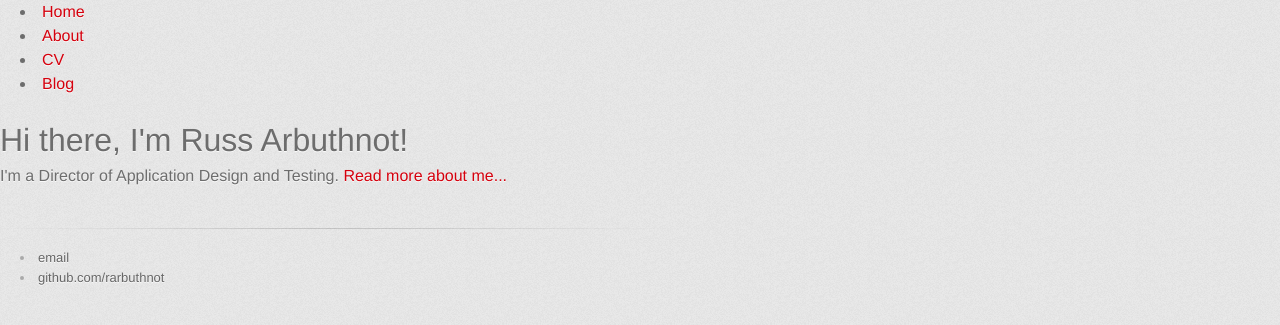
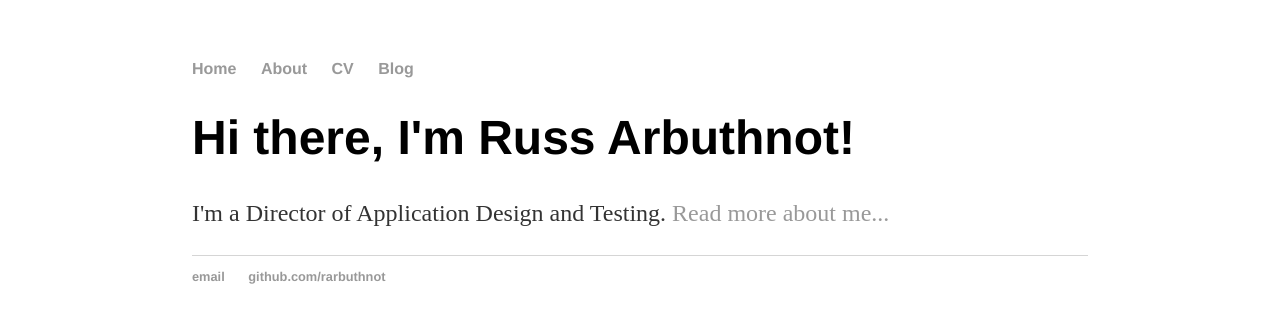
Before and after one commit to rarbuthnot/rarbuthnot.github.io, a Jekyll site: the page built from index.html, in a window 1280 px wide. Shown: the top 325 px of the page. Built offline with Jekyll 4.4.1, drawn with Linux system fonts in a browser that asks for light colours.

Commit message:
Update default.html

```diff
--- a/_layouts/default.html
+++ b/_layouts/default.html
@@ -3,7 +3,7 @@
 		<head>
 			<title>{{ page.title }}</title>
 			<!-- link to main stylesheet -->
-			<link rel="stylesheet" type="text/css" href="/stylesheets/stylesheet.css">
+			<link rel="stylesheet" type="text/css" href="/css/main.css">
 		</head>
 		<body>
 			<nav>
```
